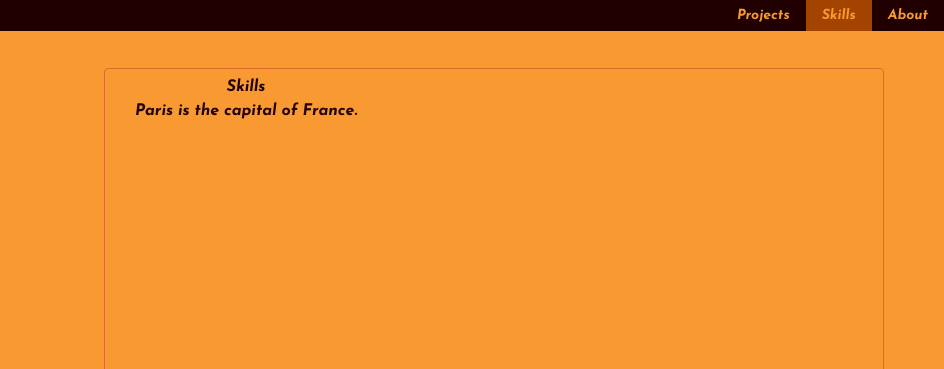
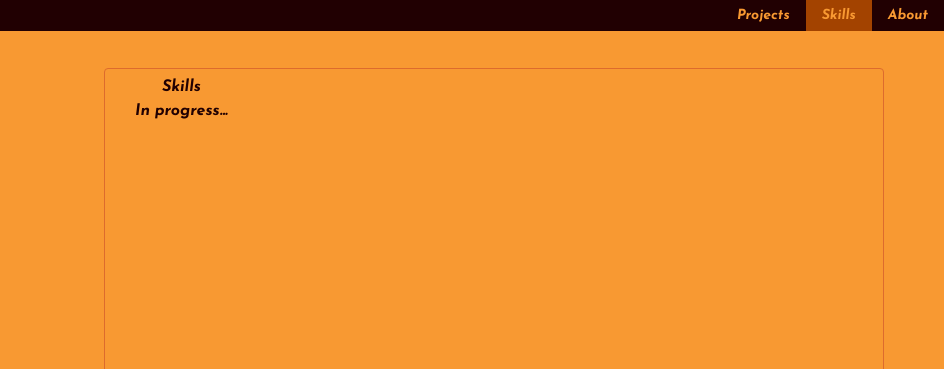
Before and after one commit to gabrielgene/gabrielgene.github, a plain HTML site: page index.html in a window 1280 px wide. Both pictures are taken after a click on the button "Skills". Shown: the top 369 px of the page, 336-1280 px from the left. Drawn offline with Linux system fonts and the light colour scheme.

Commit message:
Add in progress status

```diff
--- a/index.html
+++ b/index.html
@@ -62,17 +62,18 @@
 				</div>
 				<p class="info-about">A tour guide based on the user, done only with html css and javascript.</p>
 			</div>
+			<p>In progress...</p>
+			<p>In progress...</p>
 		</div>
 
 		<div id="skills" class="tabcontent">
-			<h2>
-				</h3>Skills</h2>
-			<p>Paris is the capital of France.</p>
+			</h2>Skills</h2>
+			<p>In progress...</p>
 		</div>
 
 		<div id="about" class="tabcontent">
 			<h2>About</h2>
-			<p>Tokyo is the capital of Japan.</p>
+			<p>In progress...</p>
 		</div>
 	</section>
 	<script>
```
